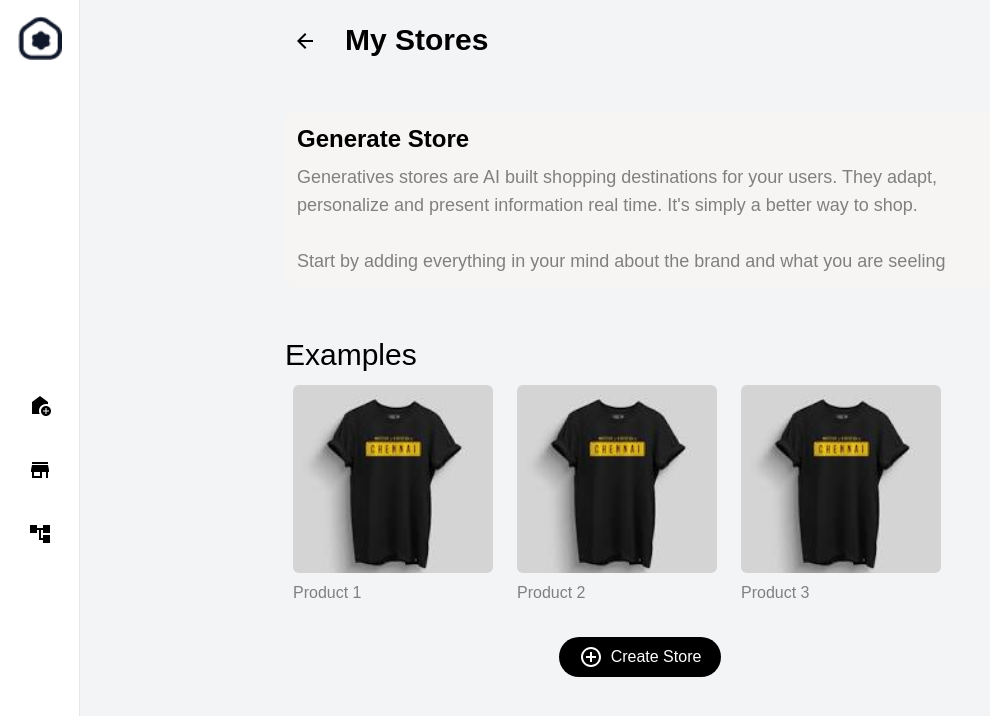
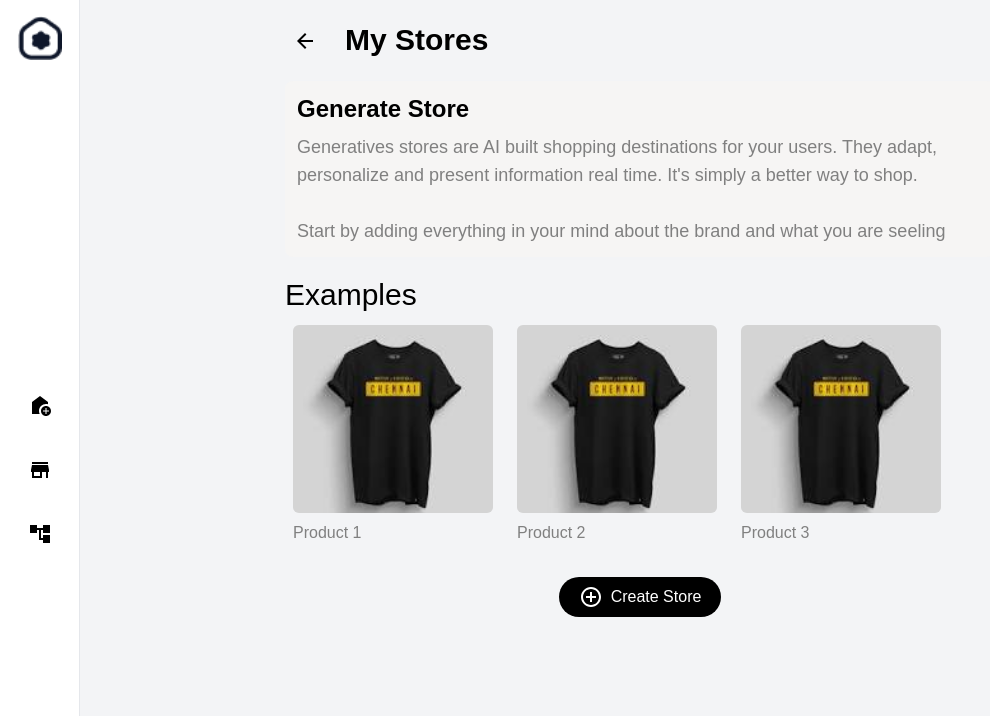
Before and after one commit to vikas2705/shop-os, a React (Vite) app: page /my-store in a window 1280 px wide. Shown: the top 716 px of the page, without its empty margins (0-990 px from the left). Built offline with nearby package versions, Linux system fonts and the light colour scheme; a web font is replaced by a local one.

Commit message:
code fixes

```diff
--- a/src/feature/myStore/index.tsx
+++ b/src/feature/myStore/index.tsx
@@ -42,7 +42,7 @@ export default function index({}: Props) {
           <h1 className="text-3xl font-semibold pl-5">My Stores</h1>
         </div>
 
-        <div className="bg-[#f6f5f4] my-[50px] rounded-lg p-3">
+        <div className="bg-[#f6f5f4] my-5 rounded-lg p-3">
           <h1 className="text-2xl font-semibold">Generate Store</h1>
           <div className="mt-2 text-lg font-medium text text-[#808080]">
             <p>
```
